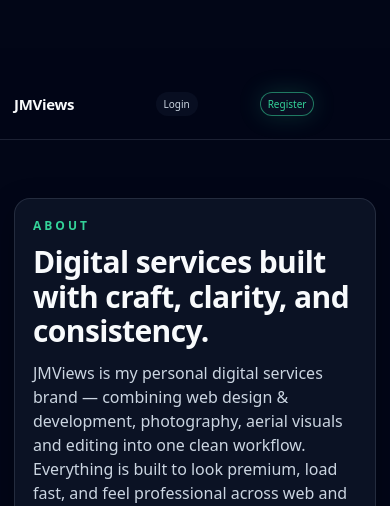
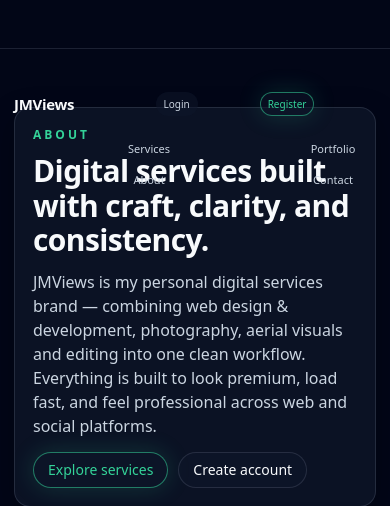
Before and after one commit to JermaineMckenna/jmviewsp4, a Django app: page /about/ in a window 390 px wide. Shown: the top 506 px of the page. Run offline with Django 4.2, Linux system fonts and the light colour scheme.

Commit message:
navbar visible fix

```diff
--- a/static/css/styles.css
+++ b/static/css/styles.css
@@ -1050,13 +1050,13 @@
 
     min-height:0 !important;
 
-    max-height:92px !important;
+    max-height:0 !important;
 
     padding:0 !important;
 
     margin:0 !important;
 
-    overflow:hidden !important;
+    overflow:visible !important;
 
   }
 
```
